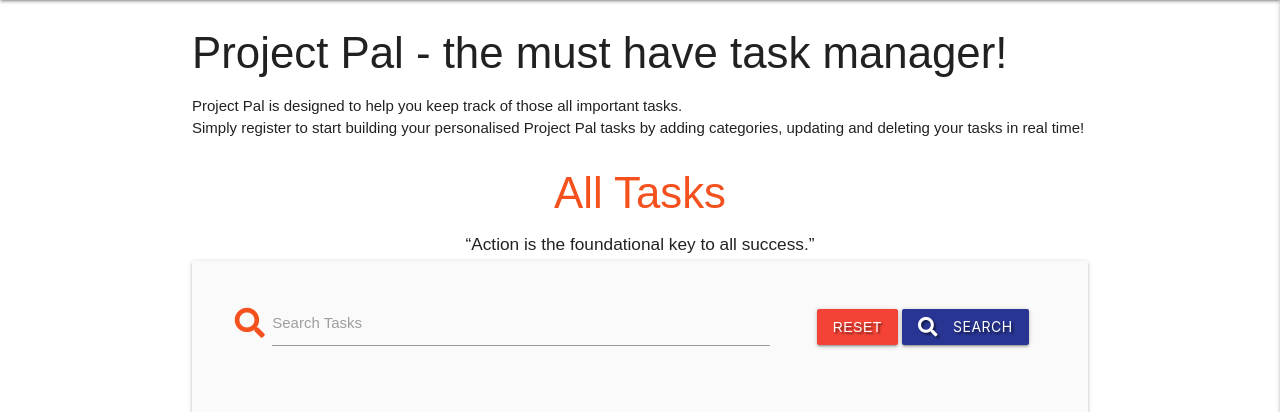
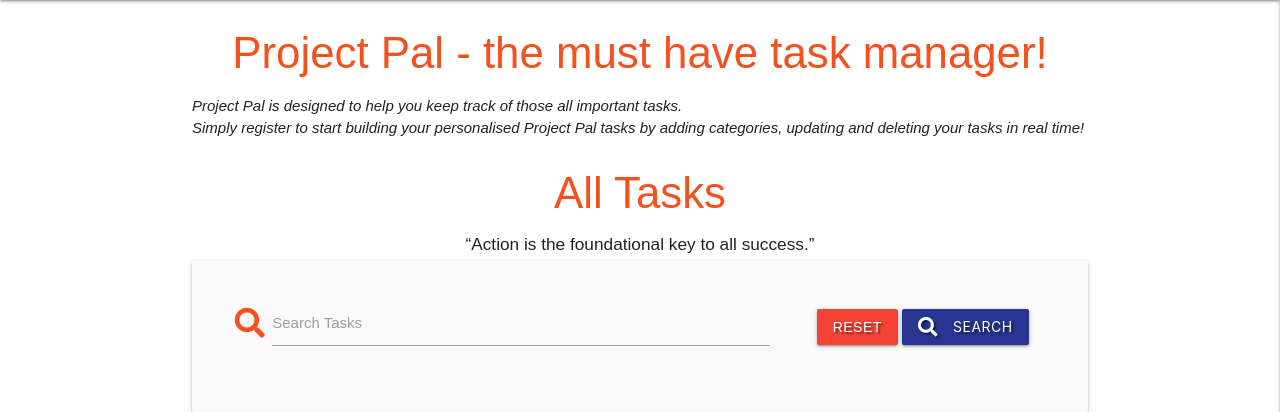
Before and after one commit to Code-Institute-Submissions/vanessacleary-project_pal_MS3_JulyResub, a Flask app: page / in a window 1280 px wide. Shown: the part 64-476 px from the top of the page. Run offline with Flask 2, Linux system fonts and the light colour scheme; data that the repository does not hold is empty; some libraries are stand-ins or nearby versions.

Commit message:
updated main page header

```diff
--- a/templates/tasks.html
+++ b/templates/tasks.html
@@ -1,10 +1,14 @@
 {% extends "base.html" %}
 {% block content %}
 
-<h3> Project Pal - the must have task manager!</h3>
+<h3 class="deep-orange-text text-darken-1 center-align"> Project Pal - the must have task manager!</h3>
 
-<p> Project Pal is designed to help you keep track of those all important tasks.<br>
-    Simply register to start building your personalised Project Pal tasks by adding categories, updating and deleting your tasks in real time!
+<p class="text-centre">
+    <i>
+        Project Pal is designed to help you keep track of those all important tasks.<br>
+        Simply register to start building your personalised Project Pal tasks by adding categories, updating and
+        deleting your tasks in real time!
+    </i>
 </p>
 
 <h3 class="deep-orange-text text-darken-1 center-align">All Tasks</h3>
@@ -37,7 +41,8 @@
                 <i class="fas fa-caret-down"></i>
                 {% if session.user|lower == task.created_by|lower %}
                 <a href="{{ url_for('delete_task', task_id=task._id) }}" class="btn-small green accent-4">Done</a>
-                <a href="{{ url_for('edit_task', task_id=task._id) }}" class="btn-small indigo darken-3 lighten-1">Edit</a>
+                <a href="{{ url_for('edit_task', task_id=task._id) }}"
+                    class="btn-small indigo darken-3 lighten-1">Edit</a>
                 {% endif %}
             </div>
             <div class="col s9">
```
